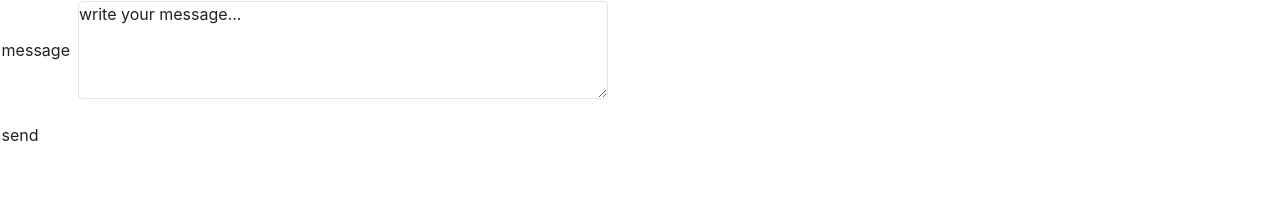
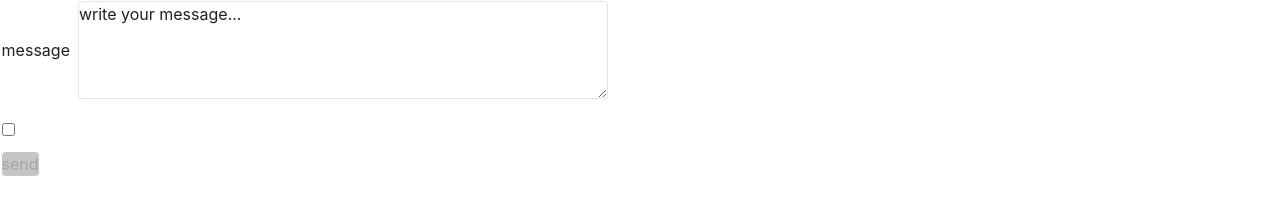
Before and after one commit to AkkaFranKebne/my-app, a SvelteKit app: page /message in a window 1280 px wide. Shown: the part 287-502 px from the top of the page. Built offline with nearby package versions, Linux system fonts and the light colour scheme.

Commit message:
button binding

```diff
--- a/src/routes/(contactOptions)/message/+page.svelte
+++ b/src/routes/(contactOptions)/message/+page.svelte
@@ -3,6 +3,7 @@
 	import { enhance } from "$app/forms";
   let sending = false;
   let name = '';
+  let enabled = false;
 
 </script>
 {#if name.length > 0}
@@ -52,5 +53,6 @@
     message
     <textarea name="messageText" rows="4" cols="50">write your message...</textarea>
   </label>
-  <button type="submit" disabled={sending}>send</button>
+  <input type="checkbox" bind:checked={enabled} />
+  <button type="submit" disabled={!enabled || sending}>send</button>
 </form>
```
